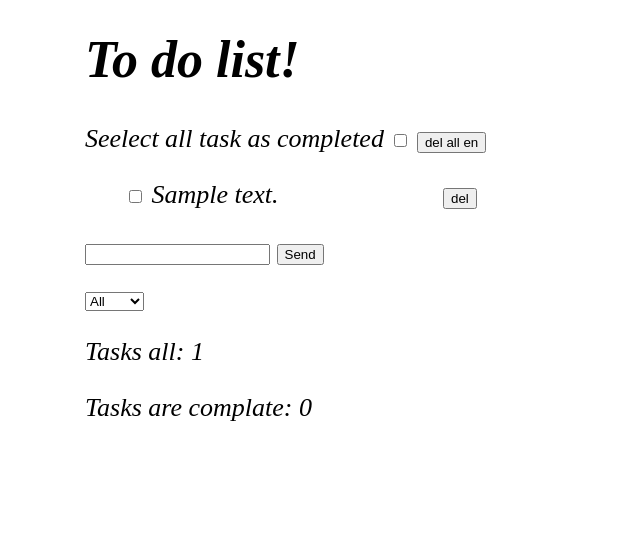
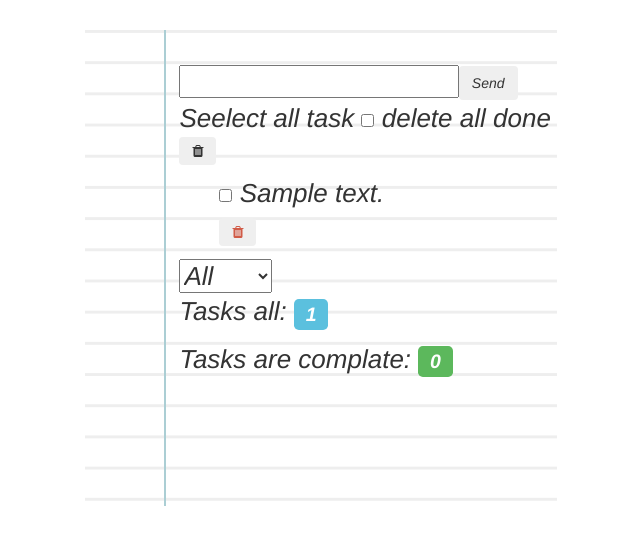
Before and after one commit to FNikita/to-do_list, a Django app: template webApp/to_do_list/templates/index.html in a window 1280 px wide. Shown: the top 545 px of the page, without its empty margins (15-655 px from the left). Run offline with Django 3.2, Linux system fonts and the light colour scheme; the template is opened without the code that fills it: most values are stand-ins (such as "Sample title", 1, 10 or a date in 2020); some libraries are stand-ins or nearby versions.

Commit message:
vrsion 1.1

```diff
--- a/webApp/to_do_list/static/script.js
+++ b/webApp/to_do_list/static/script.js
@@ -1,9 +1,7 @@
 $(function() {
-    var old_text;
-    var val_id;
-    var col_btn;
-    var col_item_on_page = 10;
-    var page_active = 1;
+    var old_text, val_id, col_btn;
+    var col_item_on_page = 7;
+    var page_active = Math.ceil($("li").length / col_item_on_page)-1;
     count_task();
 
     function ajax_Send(new_url, new_data) {
@@ -12,14 +10,71 @@ $(function() {
             url: new_url,
             data: new_data,
             success: function (response) {
-                $(".contant").text("Ajax OK");
+
             }
         });
     }
 
+    function add_task() {
+        text = $("#text_input").val();
+        if($("#text_input").val() != "") {
+            $("#text_input").val("");
+            $.ajax({
+            type: "GET",
+            url: "/to_do_list/ajax-req/",
+            data: {
+                action: "add-task",
+                text: text
+            },
+            success: function(data_res) {
+                $("ul").append(
+                `<li id="${data_res.id}">
+                        <input class="done" type="checkbox">
+                        <span class="li-item">${data_res.text}</span>
+                        <button class="btn delete-btn"><i class="fa fa-trash trash"></i></button>
+                </li>`);
+                count_task();
+                paginationRender($("#select-type option:selected").val());
+                display($("#select-type option:selected").val(), page_active);
+
+                $(".delete-btn").click(function() {
+                    val_id = $(this).parent().attr('id');
+                    $(this).parent().remove();
+                    count_task();
+                    paginationRender($("#select-type option:selected").val());
+                    display($("#select-type option:selected").val(), page_active);
+                    ajax_Send("/to_do_list/ajax-req/", {action: "del", id: val_id});
+                });
+
+                $(".done").change( function() {
+                    val_chek = $(this).is(":checked");
+                    val_id = $(this).parent().attr('id');
+
+                    if ($(this).is(":checked")) {
+                        $(this).parent().children('span').addClass("complate");
+                    } else {
+                        $(this).parent().children('span').removeClass("complate");
+                    }
+                    count_task();
+                    paginationRender($("#select-type option:selected").val());
+                    display($("#select-type option:selected").val(), page_active);
+                    ajax_Send("/to_do_list/ajax-req/", {action: "change_one", chek: val_chek, id: val_id});
+                });
+            }});
+
+            if (page_active * col_item_on_page <= col_btn * col_item_on_page) {
+                page_active++;
+            }
+            if ($("li").length == 0) {
+                page_active = 0;
+            }
+        return false;
+        }
+    }
+
     function count_task() {
-        var all_task = $("li").length;
-        var complete_task = $(".done:checked").length;
+        let all_task = $("li").length;
+        let complete_task = $(".done:checked").length;
         if(all_task === 0) {
             $("#all-task-count").text("0");
             $("#complate-task-count").text("0");
@@ -31,32 +86,17 @@ $(function() {
 
     function display(type, page) {
         $("li").hide();
+        if (col_btn < page && page != 0) {
+            page--;
+        }
         if (type == "all") {
-            if (col_btn * col_item_on_page < $("li").length)
                 $("li").slice((page)*col_item_on_page, page*col_item_on_page + col_item_on_page ).show();
-            else {
-                page--;
-                $("li").slice((page)*col_item_on_page, page*col_item_on_page + col_item_on_page ).show();
-            }
-        } else if (type == "active") {
-            if (col_btn * col_item_on_page < $(".done:not(:checked)").parent().length )
+        } else if (type == "active")
             $(".done:not(:checked)").parent().slice((page)*col_item_on_page, page*col_item_on_page + col_item_on_page).show();
-            else {
-                page--;
-                $(".done:not(:checked)").parent().slice((page)*col_item_on_page, page*col_item_on_page + col_item_on_page).show();
-            }
-        } else {
-            if (col_btn * col_item_on_page < $(".done:checked").parent().length  ) {
-                $(".done:checked").parent().slice((page)*col_item_on_page, page*col_item_on_page + col_item_on_page).show();
-            }
-            else {
-                page--;
-                $(".done:checked").parent().slice((page)*col_item_on_page, page*col_item_on_page + col_item_on_page).show();
+        else {
+            $(".done:checked").parent().slice((page)*col_item_on_page, page*col_item_on_page + col_item_on_page).show();
             }
         }
-    }
-
-
 
     function renderBtn(col_batton) {
         i = 0;
@@ -73,25 +113,29 @@ $(function() {
 
     function paginationRender(type) {
         if (type=="all") {
-            col_btn = Math.floor($("li").length / col_item_on_page);
+            col_btn = Math.ceil($("li").length / col_item_on_page);
             if (col_btn * col_item_on_page < $("li").length ) {
                 renderBtn(col_btn);
             } else {
-                renderBtn(col_btn-1);
+                col_btn--;
+                renderBtn(col_btn);
             }
         } else if(type == "active") {
-            col_btn = Math.floor($(".done:not(:checked)").parent().length / col_item_on_page);
+            col_btn = Math.ceil($(".done:not(:checked)").parent().length / col_item_on_page);
             if (col_btn * col_item_on_page < $(".done:not(:checked)").parent().length)
                 renderBtn(col_btn);
             else {
-                renderBtn(col_btn-1);
+                col_btn--;
+                renderBtn(col_btn);
             }
         } else if(type=="done") {
-            col_btn = Math.floor($(".done:checked").parent().length / col_item_on_page);
-            if (col_btn * col_item_on_page < $(".done:not(:checked)").parent().length)
+            col_btn = Math.ceil($(".done:checked").parent().length / col_item_on_page);
+            if (col_btn * col_item_on_page < $(".done:checked").parent().length)
             renderBtn(col_btn);
             else {
-                renderBtn(col_btn-1);
+                col_btn--;
+                console.log(col_btn);
+                renderBtn(col_btn);
             }
         }
     }
@@ -101,7 +145,7 @@ $(function() {
         page_active = $(this).attr('id');
     });
 
-    $(".done").change( function(e) {
+    $(".done").change( function() {
         val_chek = $(this).is(":checked");
         val_id = $(this).parent().attr('id');
 
@@ -141,10 +185,10 @@ $(function() {
     $(".delete-btn").click(function() {
         val_id = $(this).parent().attr('id');
         $(this).parent().remove();
-        ajax_Send("/to_do_list/ajax-req/", {action: "del", id: val_id});
         count_task();
         paginationRender($("#select-type option:selected").val());
         display($("#select-type option:selected").val(), page_active);
+        ajax_Send("/to_do_list/ajax-req/", {action: "del", id: val_id});
     });
 
     $(".delete-btn-all").click(function() {
@@ -159,11 +203,12 @@ $(function() {
     $('.li-item').dblclick(function () {
         val_id = $(this).parent().attr('id');
         old_text = $(this).text();
+        edit = true;
         $(this).attr('contenteditable', true);
         $(this).focus();
 
         $(this).bind('keydown', function(e) {
-            if(e.keyCode==27){
+            if(e.keyCode==27 && edit){
                 e.preventDefault();
                 $(this).text(old_text);
             }
@@ -186,15 +231,27 @@ $(function() {
     });
 
     $("#select-type").change( function() {
-        page_active = 1;
+        page_active = 0;
         paginationRender($("#select-type option:selected").val());
         display($("#select-type option:selected").val(), page_active);
     });
 
-    $(".sumbit-btn").click(function () {
-        page_active = Math.floor($("li").length / col_item_on_page);
+    $(document).on("click", ".submit-btn", function() {
+        new_text = add_task();
+        if (new_text) {
+            ajax_Send("/to_do_list/ajax-req/", {action: "add-item", text: new_text});
+        }
+    });
+
+    $("#text_input").keydown(function(e) {
+        if(e.keyCode===13) {
+            new_text = add_task();
+            if (new_text) {
+                ajax_Send("/to_do_list/ajax-req/", {action: "add-item", text: new_text});
+            }
+        }
     });
 
     paginationRender($("#select-type option:selected").val());
-    display($("#select-type option:selected").val(), Math.floor($("li").length / col_item_on_page));
+    display($("#select-type option:selected").val(), page_active);
 });
--- a/webApp/to_do_list/static/style.css
+++ b/webApp/to_do_list/static/style.css
@@ -8,12 +8,11 @@ body {
     text-decoration: line-through;
 }
 
-.uncomplate {
-    text-decoration: none;
-}
-
 ul {
     list-style: none;
+    font-weight: normal;
+    max-width: 80%;
+    width: 80%;
 }
 
 a {
@@ -23,6 +22,39 @@ a {
 
 .li-item {
     display: inline-block;
-    max-width: 25%;
-    width: 25%;
+    max-width: 83%;
+    width: 83%;
+    padding-top: -5px;
 }
+
+.trash {
+    color:rgb(209, 91, 71);
+    opacity: 1;
+}
+
+.input-section {
+    height: 33px;
+    width: 74%;
+}
+
+.delete-btn {
+    outline: 0;
+}
+
+
+.paper {
+    padding-left: 8%;
+    /* margin: 10px 11px 10px 10px; */
+    padding-top: 35px;
+    padding-bottom: 78px;
+    width: 40%;
+    background-color: #fff;
+    background-image:
+    linear-gradient(90deg, transparent 79px, #abced4 79px, #abced4 81px, transparent 81px),
+    linear-gradient(#eee .1em, transparent .1em);
+    background-size: 100% 1.2em;
+}
+
+#pagination {
+    margin: 50px 130px;
+}
--- a/webApp/to_do_list/templates/index.html
+++ b/webApp/to_do_list/templates/index.html
@@ -1,45 +1,36 @@
 <html>
     <head>
-        <title> To do Django!!!!!</title>
+        <title> To-do Django!!!!!</title>
         {% load static %}
+        <link rel="stylesheet" href="https://stackpath.bootstrapcdn.com/bootstrap/3.4.1/css/bootstrap.min.css"
+        integrity="sha384-HSMxcRTRxnN+Bdg0JdbxYKrThecOKuH5zCYotlSAcp1+c8xmyTe9GYg1l9a69psu" crossorigin="anonymous">
+        <link rel="stylesheet" href="https://cdnjs.cloudflare.com/ajax/libs/font-awesome/4.7.0/css/font-awesome.min.css">
         <link href="{% static  'style.css' %}" type="text/css" rel="stylesheet" >
         <script type="text/javascript" src="{% static  'jquery.js' %}"></script>
         <script type="text/javascript" src="{% static  'script.js' %}"></script>
     </head>
     <body>
-        <header>
-            <h1> To do list! </h1>
-        </header>
+        <div class="paper">
+            <div class="input-append">
+            <input class="span2 input-section" id="text_input" type="text" size="16"><button class="btn submit-btn" type="button"> Send </button>
+            </div>
             <div class="enable-all">
                 <p>
-                Seelect all task as completed <input id="check-all" type="checkbox"> <button class="delete-btn-all"> del all en</button>
+                    Seelect all task <input id="check-all" type="checkbox"> delete all done <button class="btn delete-btn-all"><i class="fa fa-trash"></i></button>
                 </p>
-
             </div>
             {% include "list-items.html" %}
-        <form action="/to_do_list/add-task/" method="POST">
-            {% csrf_token %}
-            {{ form }}
-            <input id="text_input" type="text" name="text_input" value="">
-            <input class="sumbit-btn" type="submit" value="Send">
-        </form>
             <select id="select-type">
                 <option value='all'> All </option>
                 <option value='active'> Active </option>
                 <option value='done'> Done </option>
             </select>
-
             <div class="information">
-            <p> Tasks all: <span id="all-task-count" >  </span>  </p>
-            <p> Tasks are complate: <span id="complate-task-count" >  </span>  </p>
+                <p> Tasks all: <span id="all-task-count" class="label label-info" >  </span>  </p>
+                <p> Tasks are complate: <span id="complate-task-count" class="label label-success" >  </span>  </p>
             </div>
-
-
-        <div id="pagination">
-
+            <div id="pagination"> </div>
             </div>
-        <div class="contant">
         </div>
     </body>
-
 </html>
--- a/webApp/to_do_list/templates/list-items.html
+++ b/webApp/to_do_list/templates/list-items.html
@@ -1,17 +1,20 @@
+{% load static %}
 <div class="viev">
-        {%  if items %}
     <ul>
         {% for item in items %}
             {% if item.check %}
-                    <li id="{{item.id}}"> <input class="done" type="checkbox" checked> <span class="li-item complate"> {{item.text}} </span>
-                                                    <button class="delete-btn"> del </button> </li>
+            <li id="{{item.id}}">
+                <input class="done" type="checkbox" checked>
+                <span class="li-item complate"> {{item.text}}  </span>
+                <button class="btn delete-btn"><i class="fa fa-trash trash"></i></button>
+            </li>
             {% else %}
-                    <li id="{{item.id}}"> <input class="done" type="checkbox">  <span class="li-item"> {{item.text}}  </span>
-                                                    <button class="delete-btn"> del </button></li>
+            <li id="{{item.id}}">
+                <input class="done" type="checkbox">
+                <span class="li-item">{{item.text}}</span>
+                <button class="btn delete-btn"><i class="fa fa-trash trash"></i></button>
+            </li>
             {% endif %}
         {%endfor%}
     </ul>
-        {% else %}
-            <p> Not tasks </p>
-        {% endif %}
 </div>
--- a/webApp/to_do_list/urls.py
+++ b/webApp/to_do_list/urls.py
@@ -3,6 +3,5 @@ from . import views
 
 urlpatterns = [
     path('', views.main_page, name='index'),
-    path('add-task/', views.main_page, name='add'),
     path('ajax-req/', views.ajax_task, name='ajax_req'),
 ]
```
Also changed, not shown: webApp/to_do_list/forms.py (deleted, +0 -13 lines), webApp/to_do_list/views.py (+16 -24 lines), 1 other file. Lines whose indentation alone changed are shown as unchanged.
